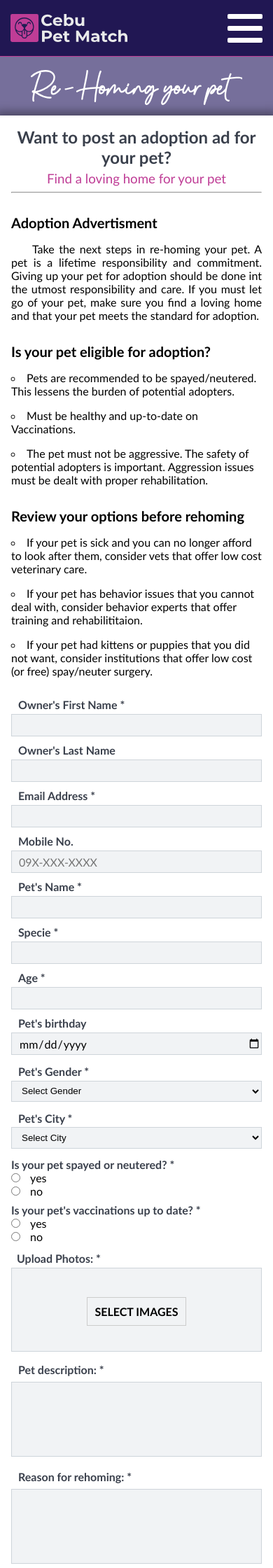
After one commit to marescanog/PHP_PetSite, a PHP site: page /rehome.php in a window 390 px wide. The commit adds this page. Shown: the top 2240 px of the page at 70% size. Run offline with PHP 8.4, Linux system fonts and the light colour scheme.

Commit message:
completed mobile responsiveness for rehome page and updated links in index header and footer

```diff
--- /dev/null
+++ b/css/rehome-styles.css
@@ -0,0 +1,399 @@
+/* ==================================================================
+    CSS PERSONAL NAMING CONVENTION:
+        General classes: pagename__classname (Can be applied to any div)
+        Outmost classes: pagename_classname
+        Inner classes:
+            1 indent: pagename_-classname
+            2 indent: pagename_--classname
+            3 indent: pagename_---classname
+                and so on...
+    Sample HTML with applied names:
+    <div class="pagename_classname">
+        <div class="pagename_-classname">
+            <div class="pagename_--classname">
+                <div class="pagename_--classname">
+                </div>
+            </div>
+        </div>
+    </div>
+
+    Group your page layout into important sections.
+    Use a ascii-styled header comment to describe the section.
+    For example below:
+    //=====================================//
+    //=====================================//
+    //                                     //
+    //          YOUR SECTION NAME          //
+    //                                     //
+    //=====================================//
+    //=====================================//
+
+
+===================================================================== */
+
+/* ====================================== */
+/* ====================================== */
+/*                                        */
+/*      GENERAL CLASSES AND SELECTORS     */
+/*                                        */
+/* ====================================== */
+/* ====================================== */
+
+/* MOBILE: If the browser window is smaller than 900px */
+.reh_main-content-container{
+    // background-color: blue;
+     margin-left: auto;
+     margin-right: auto;
+     padding-left: 1em;
+     padding-right: 1em;
+     font-family: 'Calibri','Gill Sans', 'Gill Sans MT', 'Trebuchet MS', sans-serif;
+     margin-top: 1em;
+     padding-bottom: 1em;
+ }
+
+ .reh_main-content-container p{
+     text-align: justify;
+ }
+
+ .reh_main-content-container ul{
+     list-style-type: circle;
+     list-style-position: inside;;
+ }
+
+ .reh__thumb-image{
+    width: 50px;
+    height: auto;
+    margin-top: 5px;
+    margin-left: 10px;
+}
+
+
+/* TABLET: If the browser window is 900px or larger (For text adjustment)*/
+@media only screen and (min-width: 500px) {
+    .reh_main-content-container{
+        max-width: 600px;
+    }
+
+}
+
+/* DESKTOP: If the browser window is 900px or larger */
+@media only screen and (min-width: 900px) {
+    .reh_main-content-container{
+        display: flex;
+        max-width: 1000px;
+        justify-content: space-around;
+        background-color: white;
+    }
+
+}
+
+
+
+
+/* ====================================== */
+/* ====================================== */
+/*                                        */
+/*      REHOMING INFORMATION SECTION      */
+/*                                        */
+/* ====================================== */
+/* ====================================== */
+
+/* MOBILE: If the browser window is smaller than 900px */
+.reh_-rehome-info-container{
+    flex:1;
+}
+
+.reh_-rehome-info-container h4{
+    font-size: 1.25em;
+    margin-top: 1.5em;
+}
+
+.reh_-rehome-info-container p{
+    margin-top: 1em;
+    text-indent: 30px;
+}
+
+.reh_-rehome-info-container li{
+    margin-top: 1em;
+}
+
+/* TABLET: If the browser window is 900px or larger (For text adjustment)*/
+@media only screen and (min-width: 500px) {
+}
+
+/* DESKTOP: If the browser window is 900px or larger */
+@media only screen and (min-width: 900px) {
+
+    .reh_-rehome-info-container{
+        margin-right: 2%;
+        margin-left: 1em;
+        margin-top: 1em;
+    }
+}
+
+
+
+
+/* ====================================== */
+/* ====================================== */
+/*                                        */
+/*            FORM SECTION                */
+/*                                        */
+/* ====================================== */
+/* ====================================== */
+
+/* MOBILE: If the browser window is smaller than 900px */
+
+.reh_-form-container{
+    flex:1.5;
+    max-width: none;
+    margin-top: 1.5em;
+}
+
+.reh_-form-container textarea{
+    padding-top:10px;
+    font-family: 'Calibri','Gill Sans', 'Gill Sans MT', 'Trebuchet MS', sans-serif;
+    font-size: 1em;
+}
+
+.reh_--form-textbox-container input, textarea{
+    width: 100%;
+    background-color: #F1F3F5;
+    border: 1px solid #CED4DA;
+    min-height: 2em;
+    outline: none;
+    padding-left: 10px;
+}
+
+.reh_--form-textbox-container input, label{
+   font-family: 'Calibri','Gill Sans', 'Gill Sans MT', 'Trebuchet MS', sans-serif;
+   margin-top: 0.25em;
+   font-size: 1em;
+   width: 100%;
+   padding-left: 10px;
+}
+
+.reh_--form-textbox-container label{
+    font-weight: bold;
+    color: #3A404C;
+}
+
+.reh_---form-texbox-flex-group.selectbox label{
+    display: block;
+}
+
+.reh_---form-texbox-flex-group.selectbox select{
+    width: 100%;
+    background-color: #F1F3F5;
+    border: 1px solid #CED4DA;
+    min-height: 2.3em;
+    outline: none;
+    padding-left: 10px;
+    margin-top: 0.25em;
+}
+
+.reh_---form-radio-spay{
+    margin-top: 0.5em;
+}
+
+.reh_---form-radio-vaccinate{
+    margin-top: 0.5em;
+}
+
+.reh_----form-texbox-flex-group-member{
+    padding: 5px 0 5px 0;
+}
+
+.reh_----form-radio-inner-sizing p{
+    text-align: left;
+    font-weight: bold;
+    color: #3A404C;
+}
+
+.reh_---form-file-upload-group{
+    width: 100%;
+    margin-top: 0.75em;
+    display: flex;
+    flex-direction: column;
+}
+
+.reh_--form-text-area-file-group label{
+    font-weight: bold;
+}
+
+.reh_--form-text-area-file-group p{
+    font-weight: bold;
+    margin-left: 0.5em;
+    color: #3A404C;
+}
+
+.reh_----form-file-upload-area{
+    background-color: #F1F3F5;
+    border: 1px solid #CED4DA;
+    min-height: 2.3em;
+    outline: none;
+    width: 100%;
+    height: 100%;
+    min-height: 120px;
+    display: flex;
+    flex-direction: column;
+    align-items: center;
+    justify-content: center;
+    margin-top: 0.25em;
+}
+
+.reh_----form-file-upload-area input[type="file"] {
+    display: none;
+}
+
+.reh_-----form-file-upload-input{
+    background-color: #F1F3F5;
+    border: 1px solid #ccc;
+    display: inline-block;
+    padding: 6px 12px;
+    cursor: pointer;
+    font-weight: normal;
+    width: fit-content;
+    padding: 10px;
+}
+
+.reh_-----form-file-upload-input:hover{
+    background-color: #fdfeff;
+}
+
+.reh_---form-textarea-group{
+    margin-top: 1em;
+}
+
+.reh_---form-textarea-group label{
+    color: #3A404C;
+}
+
+.reh_---form-textarea-group textarea{
+    margin-top: 0.5em;
+    resize: none;
+}
+
+/* TABLET: If the browser window is 900px or larger (For text adjustment)*/
+@media only screen and (min-width: 500px) {
+    .reh_-form-container{
+        flex:1.5;
+        max-width: 400px;
+        margin-left: auto;
+        margin-right: auto;
+    }
+
+}
+
+/* DESKTOP: If the browser window is 900px or larger */
+@media only screen and (min-width: 900px) {
+    .reh_-form-container{
+        margin-top: 0.5em;
+    }
+
+    .reh_--form-textbox-container label{
+        font-size: smaller;
+    }
+
+    .reh_--form-text-area-file-group p{
+        font-size: smaller;
+    }
+
+    .reh_---form-textarea-group label{
+        font-size: smaller;
+    }
+
+    .reh_---form-texbox-flex-group{
+        display: flex;
+    }
+
+    .reh_----form-texbox-flex-group-member{
+        flex:1;
+        padding: 5px;
+    }
+
+    .reh_-form-container{
+        flex:1.5;
+        margin-left: 1em;
+        max-width: none;
+    }
+
+    .reh_--form-radio-buttons-group{
+        display: flex;
+    }
+
+    .reh_---form-radio-spay{
+        flex: 1;
+    }
+
+    .reh_---form-radio-vaccinate{
+        flex: 1;
+    }
+
+    .reh_----form-radio-inner-sizing{
+        max-width: 170px;
+        margin-left: auto;
+        margin-right: auto;
+    }
+
+    .reh_----form-radio-inner-sizing p{
+        font-size: smaller;
+    }
+
+    .reh_-----form-radio-buttons-and-label{
+        margin-left: 15px;
+    }
+
+}
+
+
+
+
+/* ====================================== */
+/* ====================================== */
+/*                                        */
+/*       BUTTON FORM SUBMISISON           */
+/*                                        */
+/* ====================================== */
+/* ====================================== */
+
+/* MOBILE: If the browser window is smaller than 900px */
+.reh_---form-button-group{
+    max-width: 400px;
+    margin-right: auto;
+    margin-left: auto;
+    font-family: 'Calibri','Gill Sans', 'Gill Sans MT', 'Trebuchet MS', sans-serif;
+    text-align: center;
+    margin-bottom: 1em;
+}
+
+.reh_---form-button-group p{
+    text-align: center;
+    color: #BF3D96;
+    margin-top: 1em;
+}
+
+.reh_---form-button-group button{
+    background-color: #BF3D96;
+    color: white;
+    font-size: 1.5rem;
+    padding: 10px 30px 10px 30px;
+    border-radius: 30px;
+    outline: none;
+    border: 1px solid #888888;
+    box-shadow: -3px 3px 3px #707070;
+    margin-top: 1em;
+}
+
+.reh_---form-button-group button:hover{
+    background-color: #d666b3;
+}
+
+/* TABLET: If the browser window is 900px or larger (For text adjustment)*/
+@media only screen and (min-width: 500px) {
+}
+
+/* DESKTOP: If the browser window is 900px or larger */
+@media only screen and (min-width: 900px) {
+
+}
--- a/index.php
+++ b/index.php
@@ -166,7 +166,7 @@
                             <p>Lorem ipsum dolor sit amet, consectetur adipiscing elit. Integer in sem maximus,
                                 mollis orci id, maximus nunc. Sed libero nibh, feugiat sit amet sodales et,
                                 consectetur nec nisl. Maecenas consequat sollicitudin luctus. Integer vulputate dapibus...</p>
-                            <a href="">Click here to read the story</a>
+                            <a href="testimony.php?testimony=1">Click here to read the story</a>
                         </div>
                         <div class="hom_---testimonials-card">
                             <div class="hom_---testimon-image">
@@ -177,7 +177,7 @@
                             <p>Lorem ipsum dolor sit amet, consectetur adipiscing elit. Integer in sem maximus,
                                 mollis orci id, maximus nunc. Sed libero nibh, feugiat sit amet sodales et,
                                 consectetur nec nisl. Maecenas consequat sollicitudin luctus. Integer vulputate dapibus...</p>
-                            <a href="">Click here to read the story</a>
+                            <a href="testimony.php?testimony=2">Click here to read the story</a>
                         </div>
                         <div class="hom_---testimonials-card hom_---testimonials-last">
                             <div class="hom_---testimon-image">
@@ -188,7 +188,7 @@
                             <p>Lorem ipsum dolor sit amet, consectetur adipiscing elit. Integer in sem maximus,
                                 mollis orci id, maximus nunc. Sed libero nibh, feugiat sit amet sodales et,
                                 consectetur nec nisl. Maecenas consequat sollicitudin luctus. Integer vulputate dapibus...</p>
-                            <a href="">Click here to read the story</a>
+                            <a href="testimony.php?testimony=3">Click here to read the story</a>
                         </div>
                     </div>
                 </div>
--- a/php-html-blocks/footer.php
+++ b/php-html-blocks/footer.php
@@ -19,7 +19,7 @@
                                 <ul class="footer-sitemap-links">
                                     <li><a href="search.php?city=All+Cebu&animal=Dog&gender=Any&age=Any&size=Any">SEARCH SITE FOR PET</a></li>
                                     <li><a href="">CHECK SHELTER</a></li>
-                                    <li><a href="">POST FOR ADOPTION</a></li>
+                                    <li><a href="rehome.php">POST FOR ADOPTION</a></li>
                                 </ul>
                             </div>
                             <div  class="footer-sitemap-categories-block center-adjust" onclick="expandFooterMenuContent(1)">
--- a/php-html-blocks/header.php
+++ b/php-html-blocks/header.php
@@ -39,7 +39,7 @@
                                 </svg>
                             </li>
                             <ul class="dropdown-content">
-                                <li><a href="">Request to post pet up for adoption</a></li>
+                                <li><a href="rehome.php">Request to post pet up for adoption</a></li>
                                 <li><a href="">Nearby Shelters</a></li>
                             </ul>
                         </div>
--- /dev/null
+++ b/rehome.php
@@ -0,0 +1,211 @@
+<!DOCTYPE html>
+<html lang="en">
+<head>
+    <meta charset="utf-8">
+    <meta http-equiv="X-UA-Compatible" content="IE=edge">
+    <title>CEBU PET MATCH</title>
+    <meta name="viewport" content="width=device-width, initial-scale=1">
+    <link rel="stylesheet" href="./css/reset-styles.css">
+    <link rel="stylesheet" href="./css/stylish-page-wrapper-styles.css">
+    <link rel="stylesheet" href="./css/rehome-styles.css">
+    <link rel="stylesheet" href="./css/header-styles.css">
+    <link rel="stylesheet" href="./css/footer-styles.css">
+    <meta name="currentPage" content="ADOPT">
+    <meta property="og:image" content="./images/LOGO/LOGO-BLOCK.svg" />
+    <?php require './php-html-blocks/favicon.php'?>
+</head>
+<body >
+
+    <?php require './php-html-blocks/header.php'?>
+
+        <div style="background-color:#766F9B; min-height:100vh;">
+            <div class="header-padding3" style="transform: translateY(15px);"></div>
+            <div class="sty__left-right-margins">
+                <div class="sty__header">
+                    <?php include './images/LOGO/headerTitles/rehoming.svg';?>
+                </div>
+                <div class="sty__-paper">
+                    <div class="sty__--small-head-wrapper">
+                        <h2>Want to post an adoption ad for your pet?</h2>
+                        <h3>Find a loving home for your pet</h3>
+                        <hr>
+                    </div>
+                    <div class="reh_main-content-container">
+                        <!--Rehoming Information section-->
+                        <div class="reh_-rehome-info-container">
+                            <section class="reh_--rehome-info-description">
+                                <h4>Adoption Advertisment</h4>
+                                <p>Take the next steps in re-homing your pet.
+                                A pet is a lifetime responsibility and commitment.
+                                Giving up your pet for adoption should be done
+                                int the utmost responsibility and care. If you must
+                                let go of your pet, make sure you find a loving home
+                                and that your pet meets the standard for adoption.
+                                </p>
+                            </section>
+                            <section class="reh_--rehome-info-eligibility">
+                                <h4>Is your pet eligible for adoption?</h4>
+                                <ul>
+                                    <li>Pets are recommended to be spayed/neutered. This lessens the burden of potential adopters.</li>
+                                    <li>Must be healthy and up-to-date on Vaccinations.</li>
+                                    <li>The pet must not be aggressive. The safety of potential adopters is important. Aggression issues
+                                        must be dealt with proper rehabilitation.</li>
+                                </ul>
+                            </section>
+                            <section class="reh_--rehome-info-options">
+                                <h4>Review your options before rehoming</h4>
+                                <ul>
+                                    <li>If your pet is sick and you can no longer afford to look after them, consider vets that offer low
+                                        cost veterinary care.</li>
+                                    <li>If your pet has behavior issues that you cannot deal with, consider behavior experts that offer
+                                        training and rehabilititaion.</li>
+                                    <li>If your pet had kittens or puppies that you did not want, consider institutions that offer low cost
+                                        (or free) spay/neuter surgery.</li>
+                                </ul>
+                            </section>
+                        </div>
+                         <!--END Rehoming Information section-->
+
+                        <!--Form Section-->
+                        <form class="reh_-form-container">
+                            <!--Start Text and Selection Boxes Group-->
+                            <div class="reh_--form-textbox-container">
+                                <div class="reh_---form-texbox-flex-group">
+                                    <div class="reh_----form-texbox-flex-group-member">
+                                        <label for="fname" class="field1">Owner's First Name *</label>
+                                        <input class="field1" type="text" name="fname" id="fname" required><br>
+                                    </div>
+                                    <div class="reh_----form-texbox-flex-group-member">
+                                        <label for="lname" >Owner's Last Name </label>
+                                        <input type="text" name="lname" id="lname"><br>
+                                    </div>
+                                </div>
+
+                                <div class="reh_---form-texbox-flex-group">
+                                    <div class="reh_----form-texbox-flex-group-member">
+                                        <label for="email" >Email Address *</label>
+                                        <input type="email" name="email" id="email" required><br>
+                                    </div>
+                                    <div class="reh_----form-texbox-flex-group-member">
+                                        <label for="mobile" >Mobile No. </label>
+                                        <input type="tel" name="mobile" id="mobile" pattern="[0-9]{3}-[0-9]{3}-[0-9]{4}|[0-9]{11}" placeholder="09X-XXX-XXXX"><br>
+                                    </div>
+                                </div>
+
+                                <div class="reh_---form-texbox-flex-group">
+                                    <div class="reh_----form-texbox-flex-group-member">
+                                        <label for="petname" >Pet's Name *</label>
+                                        <input type="text" name="petname" id="petname" required><br>
+                                    </div>
+                                    <div class="reh_----form-texbox-flex-group-member">
+                                        <label for="specie" >Specie *</label>
+                                        <input type="text" name="specie" id="specie" required><br>
+                                    </div>
+                                </div>
+
+                                <div class="reh_---form-texbox-flex-group">
+                                    <div class="reh_----form-texbox-flex-group-member">
+                                        <label for="age" >Age *</label>
+                                        <input type="number" name="age" id="age" required><br>
+                                    </div>
+                                    <div class="reh_----form-texbox-flex-group-member">
+                                        <label for="Bday" >Pet's birthday</label>
+                                        <input type="date" name="bday" id="bday" ><br>
+                                    </div>
+                                </div>
+
+                                <div class="reh_---form-texbox-flex-group selectbox">
+                                    <div class="reh_----form-texbox-flex-group-member">
+                                        <label for="gender" >Pet's Gender *</label>
+                                        <select name="gender" id="gender" required>
+                                            <option value="" disabled selected>Select Gender</option>
+                                            <option value="male">Male</option>
+                                            <option value="female">Female</option>
+                                        </select><br>
+                                    </div>
+                                    <div class="reh_----form-texbox-flex-group-member">
+                                        <label for="city" >Pet's City *</label>
+                                        <select name="city" id="city" required>
+                                            <option value="" disabled selected>Select City</option>
+                                            <option value="Cebu">Cebu</option>
+                                            <option value="Mandaue">Mandaue</option>
+                                            <option value="Lapulapu">Lapulapu</option>
+                                            <option value="Toledo">Toledo</option>
+                                            <option value="Danao">Danao</option>
+                                            <option value="female">Talisay</option>
+                                        </select><br>
+                                    </div>
+                                </div>
+                            </div>
+                            <!--End Text and Selection Boxes Group-->
+                            <!--Start Radio Buttons Group-->
+                            <div class="reh_--form-radio-buttons-group">
+                                <div class="reh_---form-radio-spay">
+                                    <div class="reh_----form-radio-inner-sizing">
+                                        <p>Is your pet spayed or neutered? *</p>
+                                        <div class="reh_-----form-radio-buttons-and-label">
+                                            <input type="radio" id="spay-yes" name="spay-yes" value="yes" required>
+                                            <label for="spay-yes">yes</label><br>
+                                            <input type="radio" id="spay-no" name="spay-no" value="no">
+                                            <label for="spay-no">no</label><br>
+                                        </div>
+                                    </div>
+                                </div>
+                                <div class="reh_---form-radio-vaccinate">
+                                    <div class="reh_----form-radio-inner-sizing">
+                                        <p>Is your pet's vaccinations up to date? *</p>
+                                        <div  class="reh_-----form-radio-buttons-and-label">
+                                            <input type="radio" id="vacc-yes" name="vacc-yes" value="yes" required>
+                                            <label for="vacc-yes">yes</label><br>
+                                            <input type="radio" id="vacc-no" name="vacc-no" value="no">
+                                            <label for="vacc-no">no</label><br>
+                                        </div>
+                                    </div>
+                                </div>
+                            </div>
+                            <!--End Radio Buttons Group-->
+                            <!--End textarea and File upload Group-->
+                            <div class="reh_--form-text-area-file-group">
+                                <div class="reh_---form-file-upload-group">
+                                    <p>Upload Photos: *</p>
+                                    <div class="reh_----form-file-upload-area">
+                                        <div >
+                                            <label for="fileUpload" class="reh_-----form-file-upload-input">SELECT IMAGES</label>
+                                            <input type="file" id="fileUpload" name="fileUpload" multiple accept="image/*" required><br>
+                                        </div>
+                                        <div id="image-holder"></div>
+                                    </div>
+                                </div>
+
+                                <div class="reh_---form-textarea-group">
+                                    <label for="petDesc" >Pet description: *</label>
+                                    <textarea id="petDesc" name="petDesc" rows="5" cols="20" required></textarea><br>
+                                </div>
+
+                                <div class="reh_---form-textarea-group">
+                                    <label for="reason" >Reason for rehoming: *</label>
+                                    <textarea id="reason" name="reason" rows="5" cols="20" required></textarea><br>
+                                </div>
+                            </div>
+                            <!--End textarea and File upload Group-->
+                            <div class="reh_---form-button-group">
+                                <button>SUBMIT</button>
+                                <p>You will be notified if your request has been approved within 24-48 hours.</p>
+                            </div>
+                        </form>
+                        <!--END Form Section-->
+                    </div>
+                </div>
+            </div>
+        </div>
+
+        <?php require './php-html-blocks/footer.php'?>
+
+    <script src="./javascript/jquery-3.6.0.min.js"></script>
+    <script src="./javascript/imageUpload.js"></script>
+
+    <script type="text/javascript">
+    </script>
+
+</body>
+</html>
```
Also changed, not shown: javascript/imageUpload.js (added, +44 -0 lines), images/LOGO/headerTitles/rehoming-mobile.svg (added), images/LOGO/headerTitles/rehoming.svg (added).
